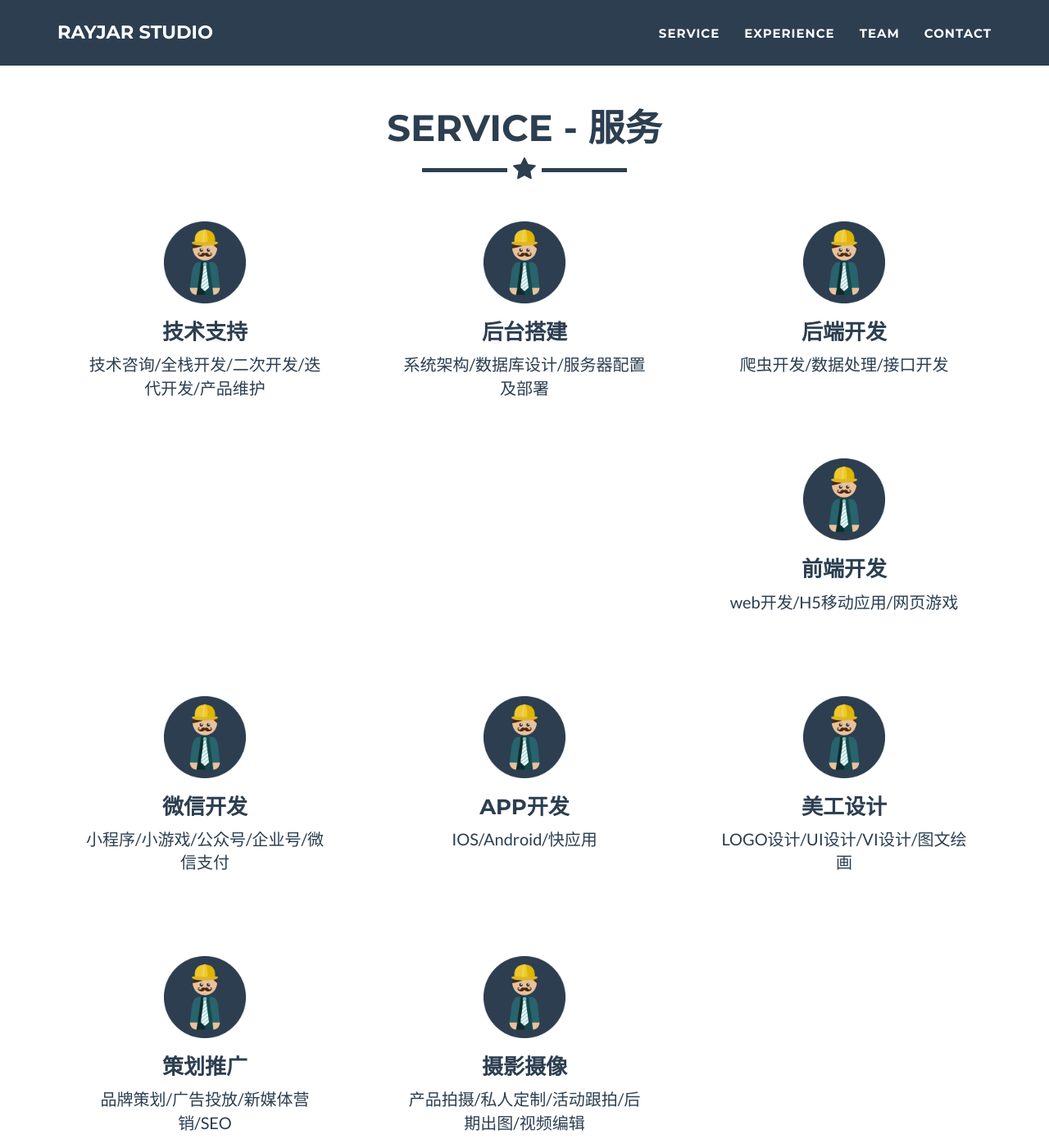
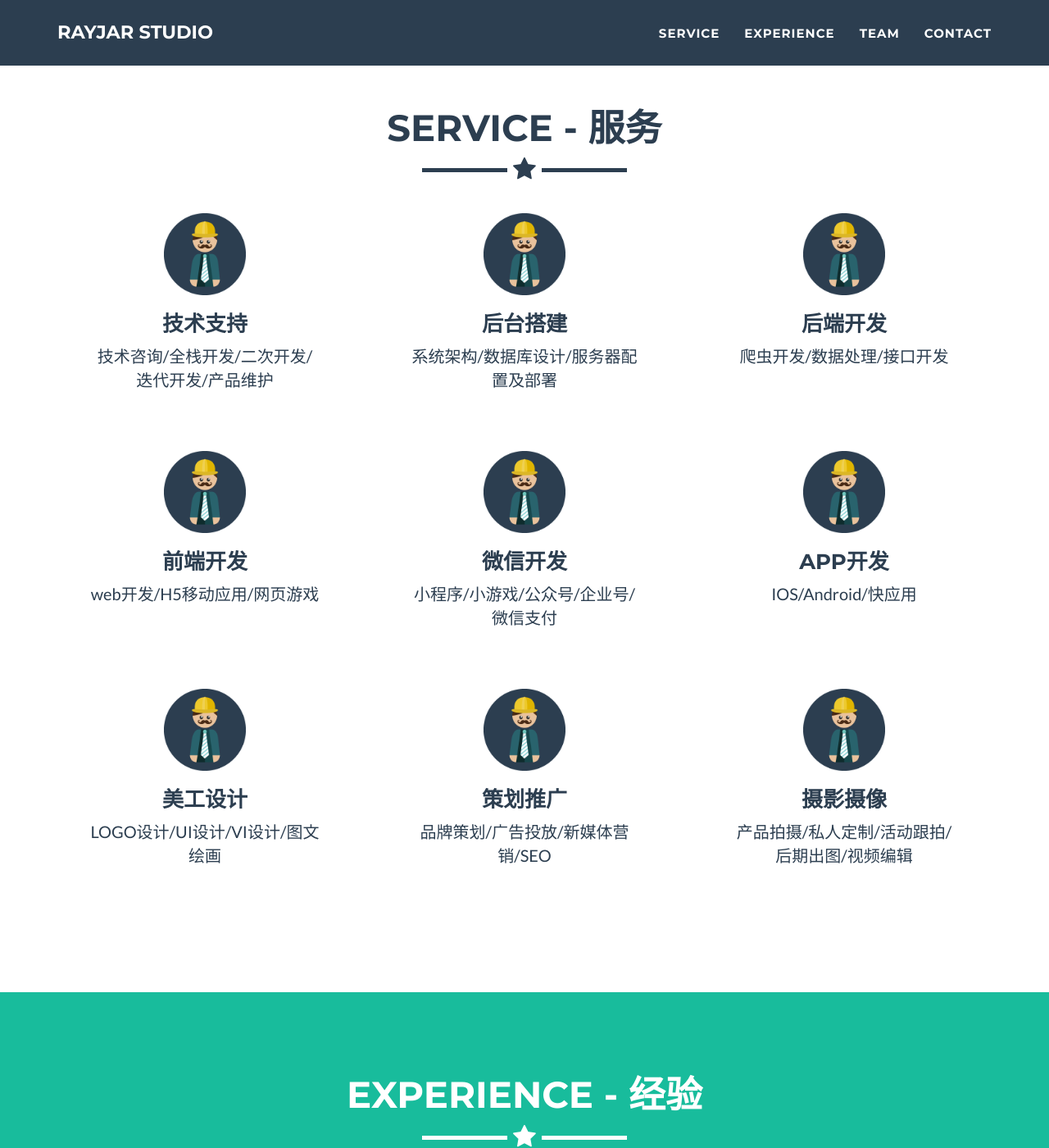
Before and after one commit to rayjar/rayjar.github.io, a Jekyll site: the page built from index.html, in a window 1280 px wide and 1400 px high, scrolled down 995 px. Shown: the whole window at 82% size. Built offline with Jekyll 4.4.1, drawn with Linux system fonts in a browser that asks for light colours.

Commit message:
fix srvices

```diff
--- a/_includes/css/main.css
+++ b/_includes/css/main.css
@@ -457,8 +457,9 @@ footer .footer-below {
 }
 
 .box-service {
-    padding: 2em;
+    margin: 20px 40px;
     text-align: center;
+    min-height: 220px;
 }
 .img-service {
     width: 100px;
```
